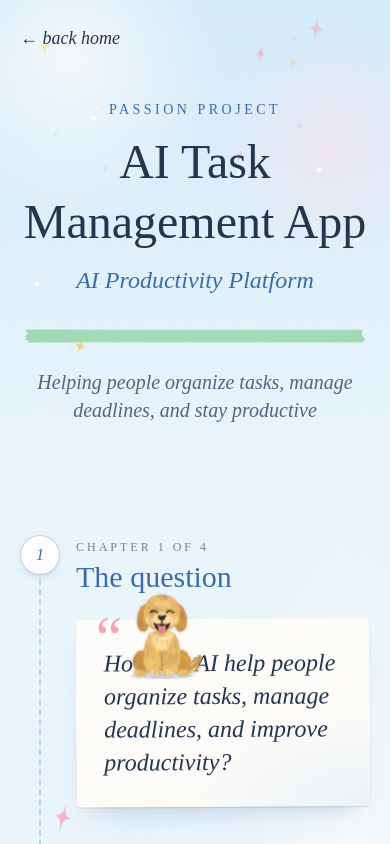
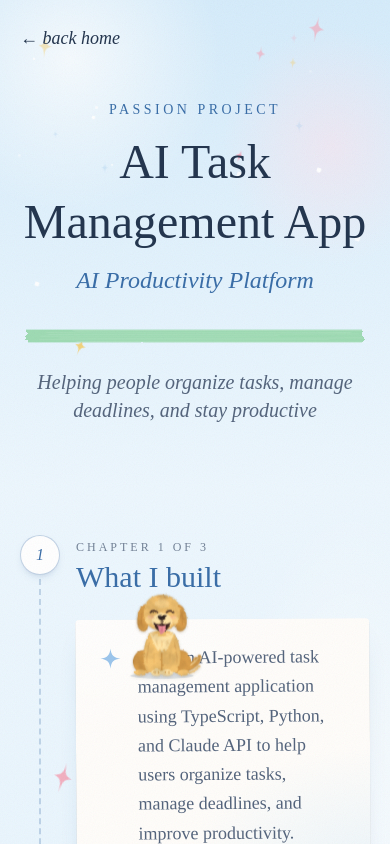
Before and after one commit to JodyAbdulrazek/nextjs-boilerplate, a Next.js app: page /work/ai-task-management-app in a window 390 px wide. Shown: the top 844 px of the page. Built offline with nearby package versions, Linux system fonts and the light colour scheme.

Commit message:
Remove the question chapter from detail pages
Co-Authored-By: Claude Opus 5.5 <noreply@anthropic.com>

```diff
--- a/app/data/work.ts
+++ b/app/data/work.ts
@@ -20,8 +20,6 @@ export type Work = {
   logo?: { src: string; wide?: boolean };
   /** One-line summary for cards */
   tagline: string;
-  /** The problem or question at the heart of the work, drawn from the bullets */
-  question: string;
   story: StorySection[];
   /** Only technologies named in the source content */
   tech: string[];
@@ -39,7 +37,6 @@ export const experiences: Work[] = [
     dates: "August 2026 – Present",
     color: "#F6B8C8",
     tagline: "Understanding why users disengage on a 40M-user platform",
-    question: "Why do users disengage from BeReal, and where could the experience improve?",
     story: [
       {
         heading: "What I explored",
@@ -68,7 +65,6 @@ export const experiences: Work[] = [
     dates: "August 2026 – Present",
     color: "#A9D3F5",
     tagline: "Turning ideas into working AI applications with Claude Code",
-    question: "How do you turn an idea into a working AI application, from start to finish?",
     story: [
       {
         heading: "What I worked on",
@@ -95,7 +91,6 @@ export const experiences: Work[] = [
     dates: "August 2026 – Present",
     color: "#C9B8F0",
     tagline: "Helping robots understand instructions and interact with people",
-    question: "How could generative AI help robots better understand instructions, make decisions, and interact with people?",
     story: [
       {
         heading: "What I explored",
@@ -122,7 +117,6 @@ export const experiences: Work[] = [
     dates: "August 2021 – August 2023",
     color: "#F7D774",
     tagline: "Founded and grew a language platform for 1,000+ learners",
-    question: "How could language learning become more engaging and accessible?",
     story: [
       {
         heading: "What I explored",
@@ -167,7 +161,6 @@ export const experiences: Work[] = [
     dates: "June 2025 – July 2025",
     color: "#F9C59B",
     tagline: "AI-powered, personalized mental health support",
-    question: "How can AI address the need for more personalized wellness support?",
     story: [
       {
         heading: "What I built",
@@ -196,7 +189,6 @@ export const projects: Work[] = [
     role: "AI Productivity Platform",
     color: "#9FDBB4",
     tagline: "Helping people organize tasks, manage deadlines, and stay productive",
-    question: "How can AI help people organize tasks, manage deadlines, and improve productivity?",
     story: [
       {
         heading: "What I built",
@@ -223,7 +215,6 @@ export const projects: Work[] = [
     role: "AI Mental Health Support Platform",
     color: "#E8C9A8",
     tagline: "Personalized conversations, wellness recommendations, and mood tracking",
-    question: "How can AI provide more personalized mental health support?",
     story: [
       {
         heading: "What I built",
@@ -252,7 +243,6 @@ export const leadership: Work[] = [
     dates: "March 2025 – August 2025",
     color: "#F4A7B9",
     tagline: "15+ hands-on workshops introducing students to generative AI",
-    question: "How can students learn to use generative AI in practical ways in their work?",
     story: [
       {
         heading: "What I worked on",
--- a/app/work/[slug]/page.tsx
+++ b/app/work/[slug]/page.tsx
@@ -68,7 +68,7 @@ export default async function WorkPage({ params }: { params: Promise<{ slug: str
   const prev = allWork[(index - 1 + allWork.length) % allWork.length];
   const meta = [w.dates, w.location].filter(Boolean).join("  ·  ");
   const backTo = w.kind === "project" ? "projects" : w.kind === "leadership" ? "leadership" : "experiences";
-  const chapters = w.story.length + 2; // the question + story sections + skills
+  const chapters = w.story.length + 1; // story sections + skills
   let pupLine = 0;
 
   return (
@@ -104,15 +104,8 @@ export default async function WorkPage({ params }: { params: Promise<{ slug: str
             {/* the dotted thread that ties the chapters together */}
             <span aria-hidden className="absolute bottom-6 left-[19px] top-6 border-l-2 border-dashed border-leaf/25" />
 
-            <Chapter n={1} of={chapters} title="The question">
-              <blockquote className="paper relative p-7 sm:p-9" style={{ rotate: "-0.3deg" }}>
-                <span aria-hidden className="absolute -top-3 left-5 text-6xl leading-none text-blush">&ldquo;</span>
-                <p className="text-2xl italic leading-snug text-ink sm:text-3xl">{w.question}</p>
-              </blockquote>
-            </Chapter>
-
             {w.story.map((section, si) => (
-              <Chapter key={section.heading} n={si + 2} of={chapters} title={section.heading}>
+              <Chapter key={section.heading} n={si + 1} of={chapters} title={section.heading}>
                 <ul className="grid gap-5">
                   {section.items.map((item, i) => {
                     const line = PUP_LINES[pupLine++ % PUP_LINES.length];
```
